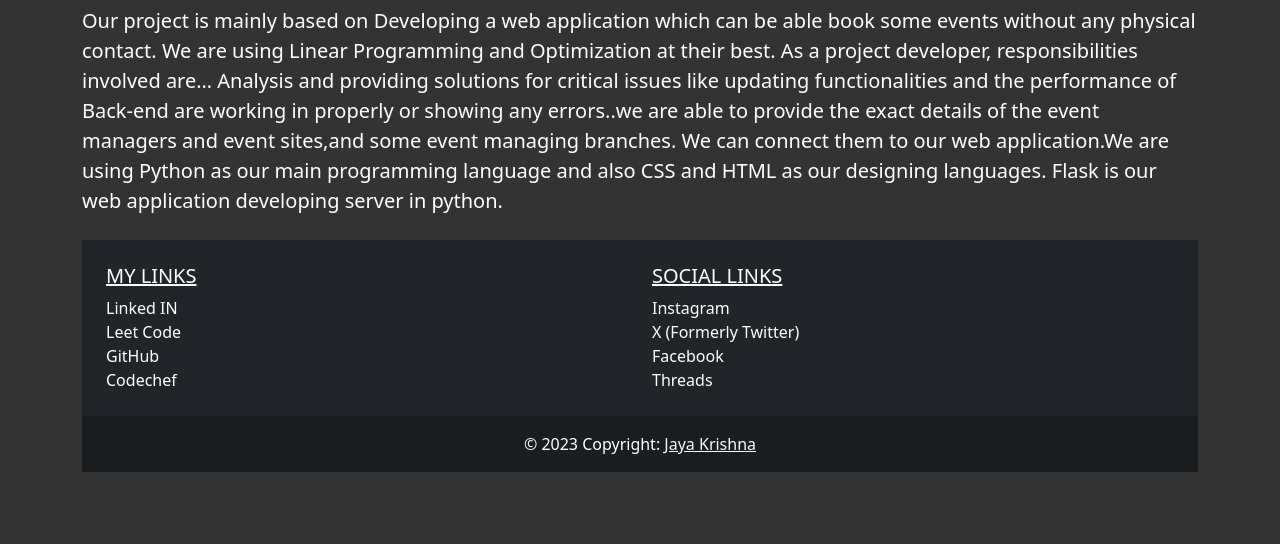
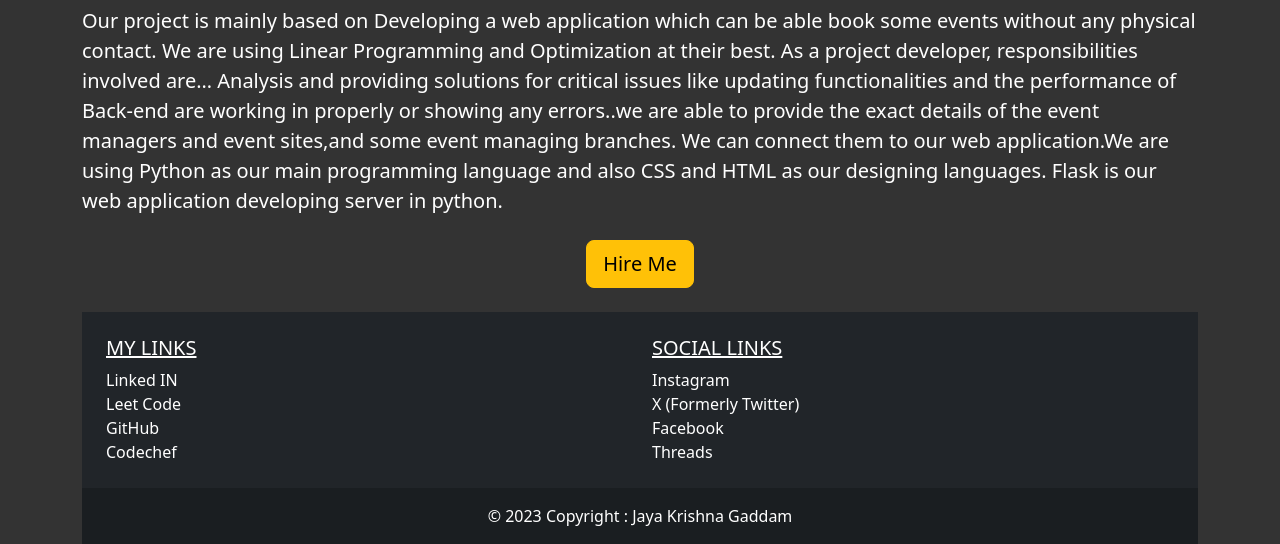
Before and after one commit to jayakrishnagaddam/Profile-JayaKrishna, a Flask app: page / in a window 1280 px wide. Shown: the part 3418-3962 px from the top of the page. Before the commit the page ends 3890 px from the top, so only its background shows below. Run offline with Flask 3, Linux system fonts and the light colour scheme.

Commit message:
Added more functionalities

```diff
--- a/templates/footer.html
+++ b/templates/footer.html
@@ -22,7 +22,7 @@
 
   </div>
   <div class="text-center p-3" style="background-color: rgba(0, 0, 0, 0.2);">
-    © 2023 Copyright:
-    <a class="text-light" href="https://mdbootstrap.com/">Jaya Krishna</a>
+    © 2023 Copyright : Jaya Krishna Gaddam
+
   </div>
 </footer>
--- a/templates/mainpage.html
+++ b/templates/mainpage.html
@@ -6,6 +6,7 @@
   {% include 'bootstrap.html' %}
   <style>
     body {
+
       margin: 0;
       padding: 0;
       background-color: #333;
@@ -83,6 +84,9 @@
   We are using  Linear Programming and Optimization at their best. As a project developer, responsibilities involved are…
 Analysis and providing solutions for critical issues like updating functionalities and the performance of Back-end are working in properly or showing any errors..we are able to provide the exact details of the event managers and event sites,and some event managing branches. We can connect them to our web application.We are using  Python as our main programming language and also CSS and HTML as our designing languages. Flask is our web application developing server in python.
 </p>
+  <div class="text-center mt-4">
+      <a href="{{url_for('contact')}}" class="btn btn-warning btn-lg">Hire Me</a>
+</div>
   {%include 'footer.html'%}
 </body>
 
```
